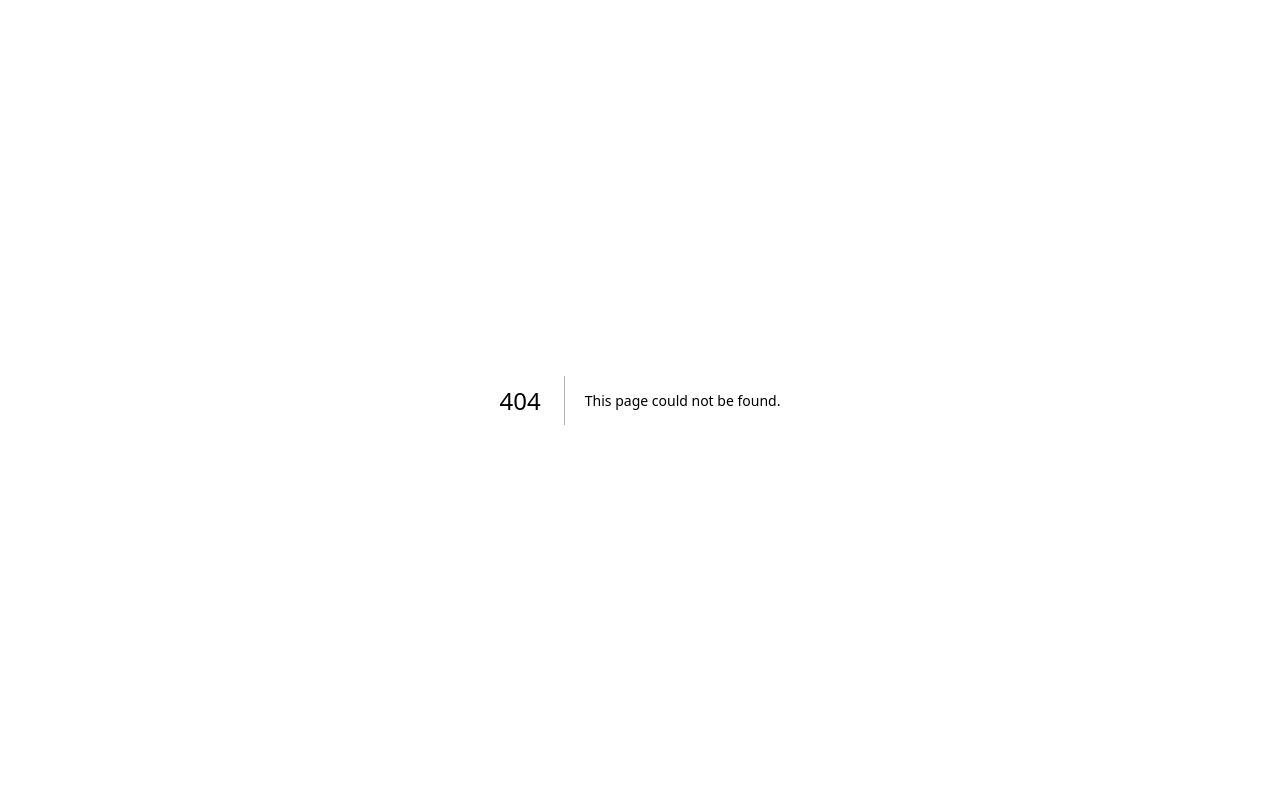
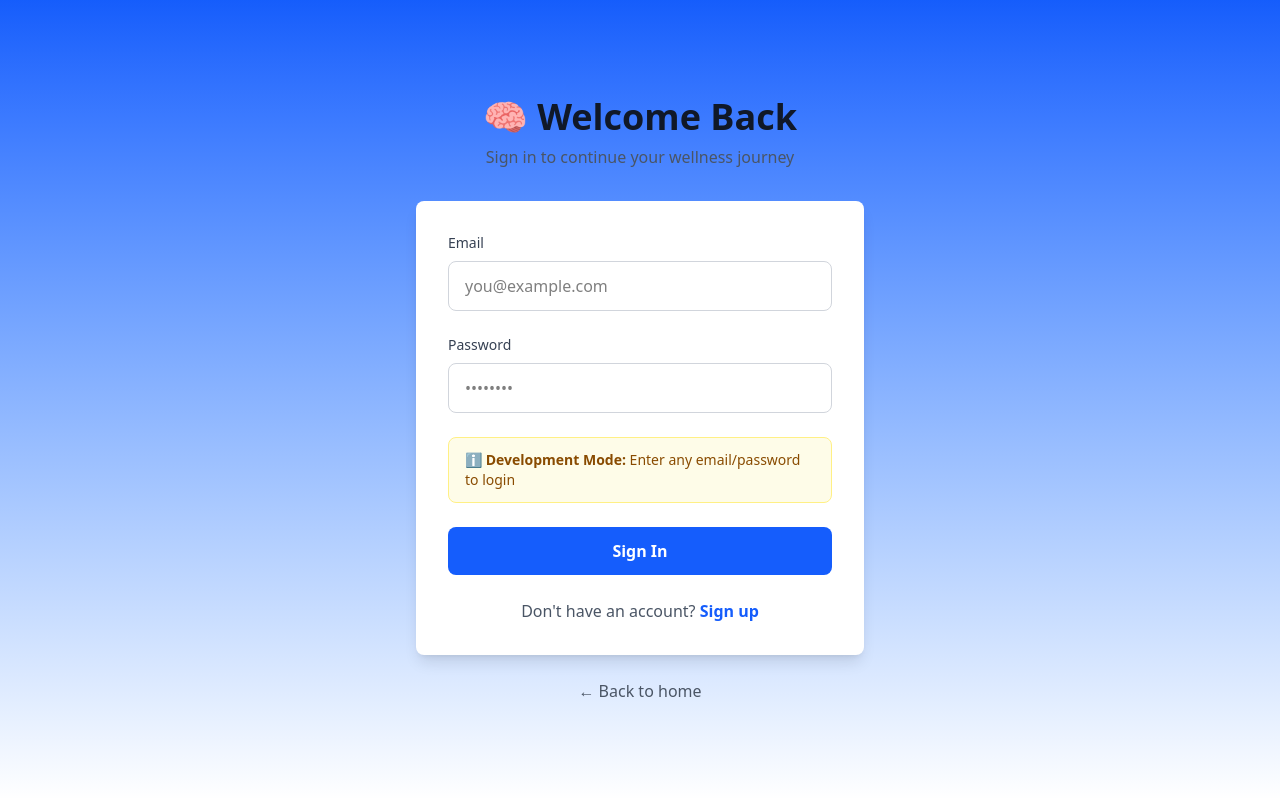
Before and after one commit to Klumpish/Exam-Project-Mental-health-AI-chat-bot, a Next.js app in the folder frontend/: page /login in a window 1280 px wide. Before the commit this address had no page. Built offline with nearby package versions, Linux system fonts and the light colour scheme.

Commit message:
added login page, and navigation

```diff
--- /dev/null
+++ b/frontend/src/app/login/page.tsx
@@ -0,0 +1,137 @@
+// Simple login page (we'll add real authentication later)
+'use client';
+import { useState } from 'react';
+import { useRouter } from 'next/navigation';
+import Link from 'next/link';
+
+export default function LoginPage() {
+	const [email, setEmail] = useState('');
+	const [password, setPassword] = useState('');
+	const [error, setError] = useState('');
+	const [isLoading, setIsLoading] = useState(false);
+	const router = useRouter();
+
+	const handleLogin = async (e: React.FormEvent) => {
+		e.preventDefault();
+		setError('');
+		setIsLoading(true);
+
+		/*TODO
+		TEMPORARY: Skip authentication for now
+        add real authentication later
+		*/
+		try {
+			// For now, accept any login and create a dummy token
+			const dummyToken = 'temp-token-' + Date.now();
+			localStorage.setItem('authToken', dummyToken);
+
+			// Redirect to chat
+			router.push('/chat');
+		} catch (err) {
+			setError('Login failed. Please try again.');
+		} finally {
+			setIsLoading(false);
+		}
+	};
+
+	return (
+		<div className="min-h-screen bg-gradient-to-b from-blue-600 to-white flex items-center justify-center px-4">
+			<div className="max-w-md w-full">
+				{/* Header */}
+				<div className="text-center mb-8">
+					<h1 className="text-4xl font-bold text-gray-900 mb-2">
+						🧠 Welcome Back
+					</h1>
+					<p className="text-gray-600">
+						Sign in to continue your wellness journey
+					</p>
+				</div>
+
+				{/* Login Form */}
+				<div className="bg-white rounded-lg shadow-lg p-8">
+					<form
+						onSubmit={handleLogin}
+						className="space-y-6">
+						{/* Email Field */}
+						<div>
+							<label
+								htmlFor="email"
+								className="block text-sm font-medium text-gray-700 mb-2">
+								Email
+							</label>
+							<input
+								id="email"
+								type="email"
+								value={email}
+								onChange={(e) => setEmail(e.target.value)}
+								required
+								className="w-full px-4 py-3 border border-gray-300 rounded-lg focus:outline-none focus:ring-2 focus:ring-blue-500"
+								placeholder="you@example.com"
+							/>
+						</div>
+
+						{/* Password Field */}
+						<div>
+							<label
+								htmlFor="password"
+								className="block text-sm font-medium text-gray-700 mb-2">
+								Password
+							</label>
+							<input
+								id="password"
+								type="password"
+								value={password}
+								onChange={(e) => setPassword(e.target.value)}
+								required
+								className="w-full px-4 py-3 border border-gray-300 rounded-lg focus:outline-none focus:ring-2 focus:ring-blue-500"
+								placeholder="••••••••"
+							/>
+						</div>
+
+						{/* Error Message */}
+						{error && (
+							<div className="bg-red-50 border border-red-200 text-red-700 px-4 py-3 rounded-lg">
+								{error}
+							</div>
+						)}
+
+						{/* Temporary Notice */}
+						<div className="bg-yellow-50 border border-yellow-200 text-yellow-800 px-4 py-3 rounded-lg text-sm">
+							ℹ️ <strong>Development Mode:</strong> Enter any email/password to
+							login
+						</div>
+
+						{/* Submit Button */}
+						<button
+							type="submit"
+							disabled={isLoading}
+							className="w-full py-3 bg-blue-600 text-white rounded-lg font-semibold hover:bg-blue-700 disabled:bg-gray-400 disabled:cursor-not-allowed transition-colors">
+							{isLoading ? 'Signing in...' : 'Sign In'}
+						</button>
+					</form>
+
+					{/* Register Link */}
+					<div className="mt-6 text-center">
+						<p className="text-gray-600">
+							Don&apos;t have an account?{' '}
+							<Link href="/register">
+								<span className="text-blue-600 hover:text-blue-800 font-semibold cursor-pointer">
+									Sign up
+								</span>
+							</Link>
+						</p>
+					</div>
+				</div>
+
+				{/* Back to Home */}
+				<div className="text-center mt-6">
+					<Link href="/">
+						<span className="text-gray-600 hover:text-gray-800 cursor-pointer">
+							← Back to home
+						</span>
+					</Link>
+				</div>
+			</div>
+		</div>
+	);
+}
--- /dev/null
+++ b/frontend/src/components/Navigation.tsx
@@ -0,0 +1,138 @@
+// Burger menu navigation component
+import { useState } from 'react';
+import Link from 'next/link';
+import { useRouter, usePathname } from 'next/navigation';
+
+export default function Navigation() {
+	const [isOpen, setIsOpen] = useState(false);
+	const router = useRouter();
+	const pathname = usePathname();
+
+	const handleLogout = () => {
+		localStorage.removeItem('authToken');
+		router.push('/login');
+	};
+
+	const isActive = (path: string) => {
+		return pathname === path
+			? 'bg-blue-100 text-blue-700'
+			: 'text-gray-700 hover:bg-gray-100';
+	};
+
+	return (
+		<>
+			{/* top navigation bar */}
+			<nav className="bg-white shadow-md">
+				<div className="max-w-7xl mx-auto px-4">
+					<div className="flex justify-between items-center h-16">
+						{/* Logo */}
+						<Link href="/">
+							<span className="text-2xl font-bold text-blue-600 cursor-pointer">
+								🧠 MindCare
+							</span>
+						</Link>
+
+						{/* Desktop Navigation */}
+						<div className="hidden md:flex space-x-4">
+							<Link href="/chat">
+								<span
+									className={`px-4 py-2 rounded-lg cursor-pointer transition-colors ${isActive('/chat')}`}>
+									💬 Chat
+								</span>
+							</Link>
+							<Link href="/journal">
+								<span
+									className={`px-4 py-2 rounded-lg cursor-pointer transition-colors ${isActive('/journal')}`}>
+									📓 Journal
+								</span>
+							</Link>
+							<Link href="/mood">
+								<span
+									className={`px-4 py-2 rounded-lg cursor-pointer transition-colors ${isActive('/mood')}`}>
+									😊 Mood
+								</span>
+							</Link>
+							<button
+								onClick={handleLogout}
+								className="px-4 py-2 text-red-600 hover:bg-red-50 rounded-lg transition-colors">
+								Logout
+							</button>
+						</div>
+
+						{/* Mobile Burger Button */}
+						<button
+							onClick={() => setIsOpen(!isOpen)}
+							className="md:hidden p-2 rounded-lg hover:bg-gray-100 transition-colors">
+							{isOpen ? (
+								// X icon when menu is open
+								<svg
+									className="w-6 h-6"
+									fill="none"
+									stroke="currentColor"
+									viewBox="0 0 24 24">
+									<path
+										strokeLinecap="round"
+										strokeLinejoin="round"
+										strokeWidth={2}
+										d="M6 18L18 6M6 6l12 12"
+									/>
+								</svg>
+							) : (
+								// Hamburger icon when menu is closed
+								<svg
+									className="w-6 h-6"
+									fill="none"
+									stroke="currentColor"
+									viewBox="0 0 24 24">
+									<path
+										strokeLinecap="round"
+										strokeLinejoin="round"
+										strokeWidth={2}
+										d="M4 6h16M4 12h16M4 18h16"
+									/>
+								</svg>
+							)}
+						</button>
+					</div>
+				</div>
+
+				{/* Mobile Menu */}
+				{isOpen && (
+					<div className="md:hidden bg-white border-t">
+						<div className="px-4 py-2 space-y-2">
+							<Link href="/chat">
+								<div
+									className={`block px-4 py-3 rounded-lg cursor-pointer ${isActive('/chat')}`}
+									onClick={() => setIsOpen(false)}>
+									💬 Chat
+								</div>
+							</Link>
+							<Link href="/journal">
+								<div
+									className={`block px-4 py-3 rounded-lg cursor-pointer ${isActive('/journal')}`}
+									onClick={() => setIsOpen(false)}>
+									📓 Journal
+								</div>
+							</Link>
+							<Link href="/mood">
+								<div
+									className={`block px-4 py-3 rounded-lg cursor-pointer ${isActive('/mood')}`}
+									onClick={() => setIsOpen(false)}>
+									😊 Mood Tracker
+								</div>
+							</Link>
+							<button
+								onClick={() => {
+									handleLogout();
+									setIsOpen(false);
+								}}
+								className="w-full text-left px-4 py-3 text-red-600 hover:bg-red-50 rounded-lg">
+								Logout
+							</button>
+						</div>
+					</div>
+				)}
+			</nav>
+		</>
+	);
+}
```
Also changed, not shown: 1 other file (tests, documents, lock files or other folders).
